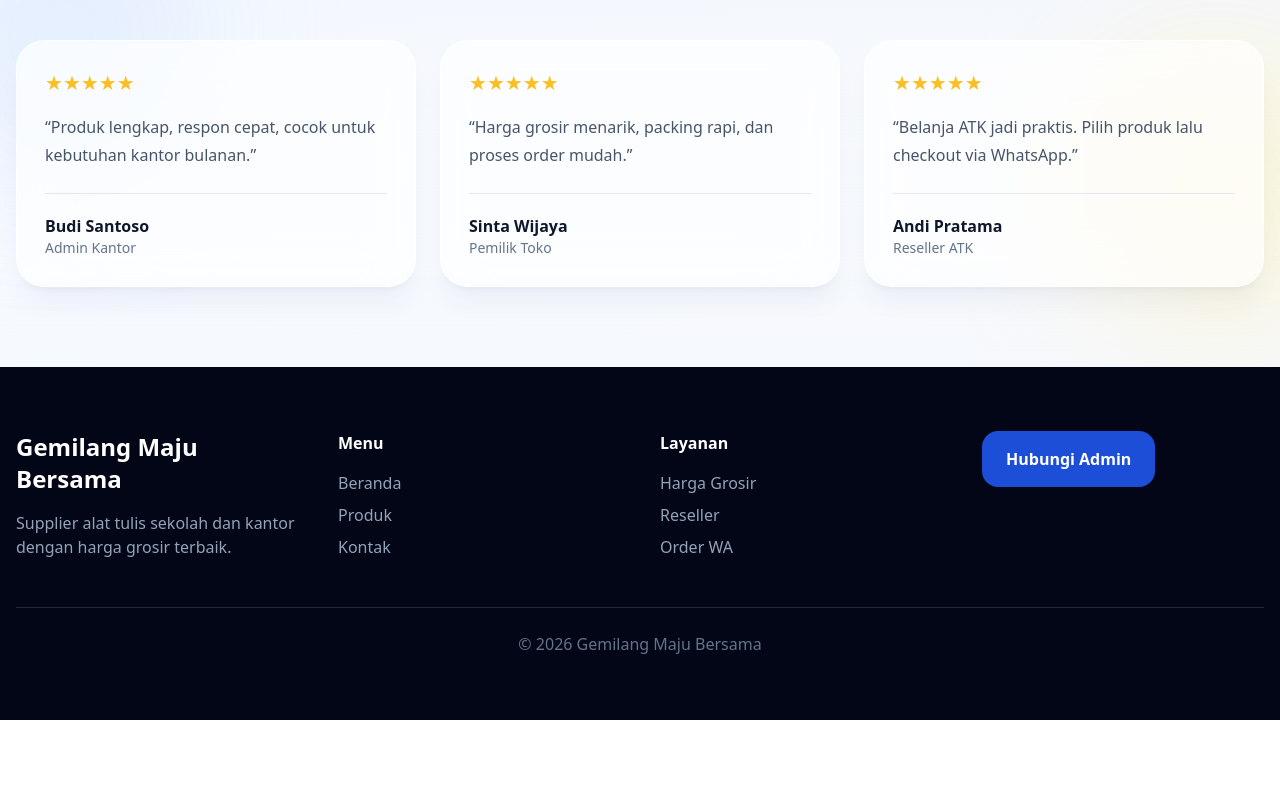
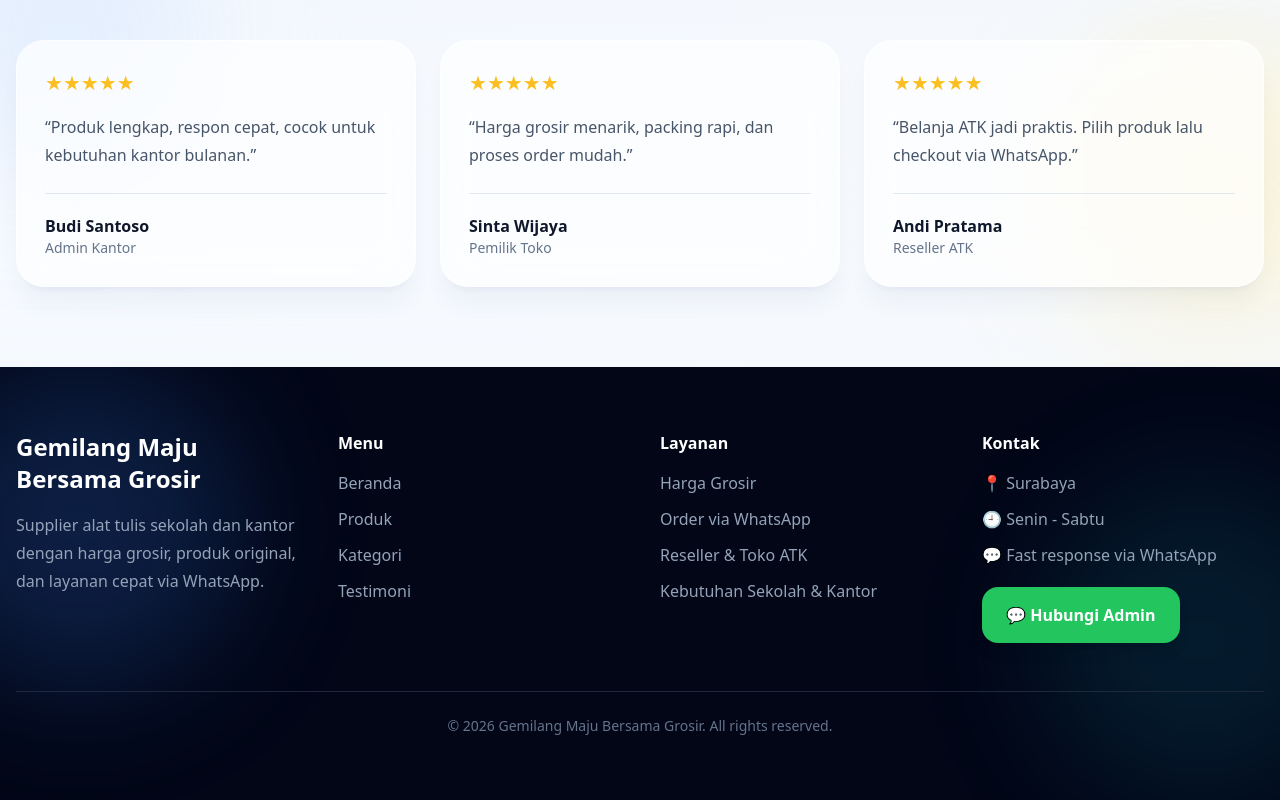
Before and after one commit to jayamakmurbersama-ops/gemilang-shop, a React (Vite) app: page / in a window 1280 px wide. Shown: the part 6023-6823 px from the top of the page. Before the commit the page ends 6743 px from the top, so only its background shows below. Built offline with nearby package versions, Linux system fonts and the light colour scheme.

Commit message:
professional footer contact

```diff
--- a/src/components/Footer.jsx
+++ b/src/components/Footer.jsx
@@ -1,98 +1,71 @@
+import { WHATSAPP_NUMBER } from "../utils/helpers";
+
 export default function Footer() {
+  const waLink = `https://wa.me/${WHATSAPP_NUMBER}?text=Halo%20Gemilang%20Maju%20Bersama%20Grosir,%20saya%20ingin%20bertanya%20produk.`;
+
   return (
-    <footer
-      id="kontak"
-      className="
-      relative
-      overflow-hidden
-      bg-slate-950
-      text-white
-    "
-    >
+    <footer id="kontak" className="relative overflow-hidden bg-slate-950 text-white">
+      <div className="absolute -left-20 top-0 h-80 w-80 rounded-full bg-blue-500/20 blur-3xl"></div>
+      <div className="absolute -right-20 bottom-0 h-80 w-80 rounded-full bg-cyan-400/10 blur-3xl"></div>
 
-      <div className="mx-auto max-w-7xl px-4 py-16">
-
+      <div className="relative mx-auto max-w-7xl px-4 py-16">
         <div className="grid gap-10 md:grid-cols-4">
-
           <div>
-
             <h3 className="text-2xl font-black">
-              Gemilang Maju Bersama
+              Gemilang Maju Bersama Grosir
             </h3>
 
-            <p className="mt-4 text-slate-400">
-              Supplier alat tulis sekolah dan kantor
-              dengan harga grosir terbaik.
+            <p className="mt-4 leading-7 text-slate-400">
+              Supplier alat tulis sekolah dan kantor dengan harga grosir,
+              produk original, dan layanan cepat via WhatsApp.
             </p>
-
           </div>
 
           <div>
-            <p className="font-black">
-              Menu
-            </p>
+            <p className="font-black">Menu</p>
 
-            <div className="mt-4 space-y-2 text-slate-400">
-
-              <a href="#beranda" className="block">
-                Beranda
-              </a>
-
-              <a href="#produk" className="block">
-                Produk
-              </a>
-
-              <a href="#kontak" className="block">
-                Kontak
-              </a>
-
+            <div className="mt-4 space-y-3 text-slate-400">
+              <a href="#beranda" className="block hover:text-white">Beranda</a>
+              <a href="#produk" className="block hover:text-white">Produk</a>
+              <a href="#kategori" className="block hover:text-white">Kategori</a>
+              <a href="#testimoni" className="block hover:text-white">Testimoni</a>
             </div>
           </div>
 
           <div>
+            <p className="font-black">Layanan</p>
 
-            <p className="font-black">
-              Layanan
-            </p>
-
-            <div className="mt-4 space-y-2 text-slate-400">
-
+            <div className="mt-4 space-y-3 text-slate-400">
               <p>Harga Grosir</p>
-              <p>Reseller</p>
-              <p>Order WA</p>
-
+              <p>Order via WhatsApp</p>
+              <p>Reseller & Toko ATK</p>
+              <p>Kebutuhan Sekolah & Kantor</p>
             </div>
-
           </div>
 
           <div>
+            <p className="font-black">Kontak</p>
+
+            <div className="mt-4 space-y-3 text-slate-400">
+              <p>📍 Surabaya</p>
+              <p>🕘 Senin - Sabtu</p>
+              <p>💬 Fast response via WhatsApp</p>
+            </div>
 
             <a
-              href="https://wa.me/"
-              className="
-              inline-block
-              rounded-2xl
-              bg-blue-700
-              px-6
-              py-4
-              font-black
-            "
+              href={waLink}
+              target="_blank"
+              className="mt-5 inline-block rounded-2xl bg-green-500 px-6 py-4 font-black text-white shadow-lg hover:bg-green-600"
             >
-              Hubungi Admin
+              💬 Hubungi Admin
             </a>
-
           </div>
-
         </div>
 
-        <div className="mt-12 border-t border-slate-800 pt-6 text-center text-slate-500">
-
-          © 2026 Gemilang Maju Bersama
-
+        <div className="mt-12 border-t border-slate-800 pt-6 text-center text-sm text-slate-500">
+          © 2026 Gemilang Maju Bersama Grosir. All rights reserved.
         </div>
-
       </div>
-
     </footer>
   );
 }
```
